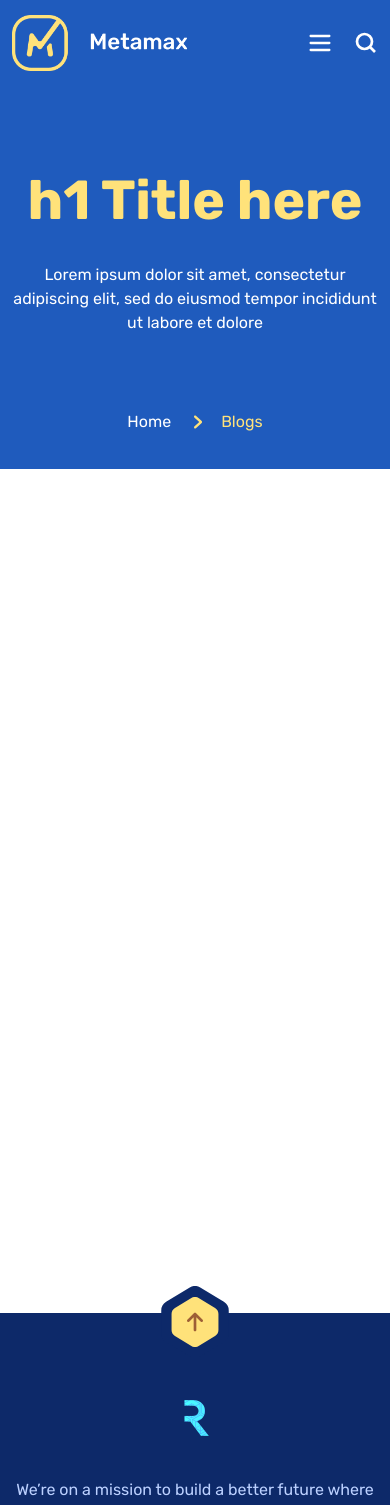
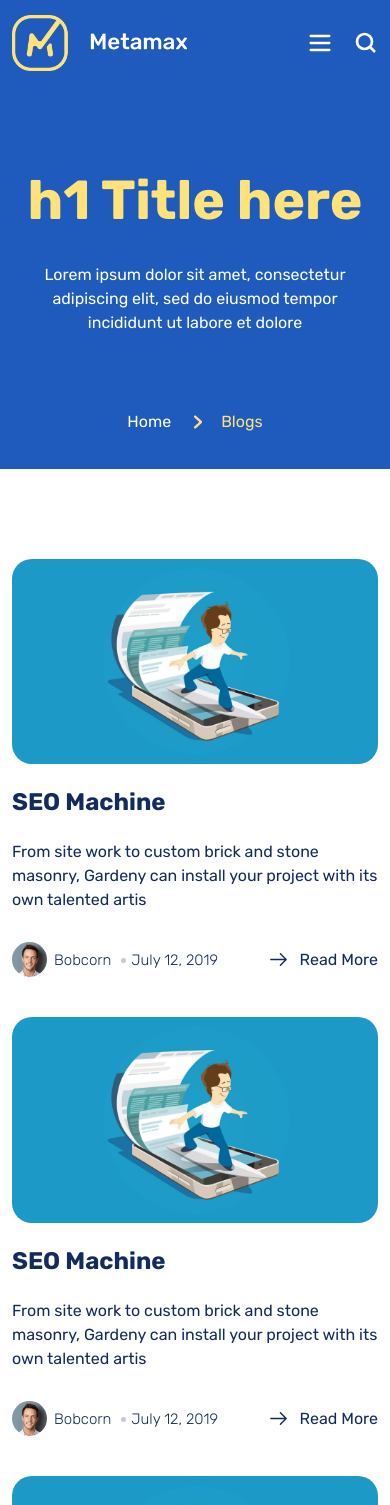
Before and after one commit to basharghawi/ssrbeef, a Next.js app: page /blogs in a window 390 px wide. Shown: the top 1505 px of the page. Built offline with nearby package versions, Linux system fonts and the light colour scheme.

Commit message:
created blogs items in blogs page & modified breadcrumbs

```diff
--- /dev/null
+++ b/app/_components/blog-item/blog-item.css
@@ -0,0 +1,206 @@
+.blog-item {
+  display: flex;
+  align-items: center;
+  width: 100%;
+  margin-top: 40px;
+
+  @media (max-width: 1030px) {
+    flex-wrap: wrap;
+  }
+
+  &:hover {
+    & .blog-item__img {
+      & img {
+        transform: scale(1.07) rotate(2deg);
+      }
+    }
+  }
+}
+
+.blog-item .blog-item__img {
+  flex: 0 0 47%;
+  max-width: 47%;
+  padding-right: 50px;
+
+  [dir=rtl] & {
+    padding-right: unset;
+    padding-left: 50px;
+  }
+
+  @media (max-width: 1030px) {
+    flex: 0 0 100%;
+    max-width: 100%;
+    padding-right: 0;
+    margin-bottom: 20px;
+    [dir=rtl] & {
+      padding-left: 0;
+    }
+  }
+
+  & a {
+    display: block;
+    border-radius: 20px;
+    overflow: hidden;
+    & img {
+      transition: all .4s;
+    }
+  }
+}
+
+.blog-item .blog-item__info {
+  color: rgb(20, 43, 95);
+  & h2 {
+    font-size: 24px;
+    font-weight: bold;
+    & a {
+      transition: color .4s;
+      &:hover {
+        color: rgb(58, 150, 234);
+      }
+    }
+  }
+
+  & p {
+    margin-top: 20px;
+  }
+
+  & .info-bottom {
+    display: flex;
+    align-items: center;
+    justify-content: space-between;
+    margin-top: 30px;
+    position: relative;
+
+    @media (max-width: 1030px) {
+      &::before {
+        display: none;
+      }
+    }
+
+    &::before {
+      content: '';
+      width: 100%;
+      height: 1px;
+      background-color: rgba(26,57,127, 0.2);
+      position: absolute;
+      top: 50%;
+      margin-top: -.5px;
+    }
+
+    & .info-bottom__content {
+      position: relative;
+      display: flex;
+      align-items: center;
+      background-color: #fff;
+      padding-right: 40px;
+      font-size: 15px;
+      font-weight: 300;
+
+      [dir=rtl] & {
+        padding-right: unset;
+        padding-left: 40px;
+      }
+
+      @media (max-width: 1030px) {
+        padding-right: 10px;
+        [dir=rtl] & {
+          padding-left: 10px;
+        }
+      }
+
+      & .content-author {
+        display: flex;
+        align-items: center;
+        gap: 15px;
+
+        @media (max-width: 1030px) {
+          gap: 7px;
+        }
+      }
+      & .content-author img {
+        border-radius: 50%;
+        height: 35px;
+        width: 35px;
+      }
+
+      & .content-date {
+        padding-left: 20px;
+        margin-left: 15px;
+        position: relative;
+
+        [dir=rtl] & {
+          padding-left: unset;
+          margin-left: unset;
+          padding-right: 20px;
+          margin-right: 15px;
+
+          &::before {
+            left: unset;
+            right: 0;
+          }
+        }
+
+        @media (max-width: 1030px) {
+          padding-left: 10px;
+          margin-left: 10px;
+
+          [dir=rtl] & {
+            padding-right: 10px;
+            margin-right: 10px;
+          }
+        }
+
+        &::before {
+          content: "";
+          height: 5px;
+          width: 5px;
+          position: absolute;
+          border-radius: 50%;
+          background-color: #142b5f;
+          opacity: .25;
+          top: 9px;
+          left: 0;
+        }
+      }
+    }
+
+    & .info-bottom__read-more {
+      position: relative;
+      padding-left: 40px;
+      background-color: #fff;
+      display: flex;
+      align-items: center;
+      gap: 10px;
+      transition: gap .4s;
+
+      &::before {
+        content: "";
+        background-image: url('/images//arrow-right-dark-blue.svg');
+        background-repeat: no-repeat;
+        background-size: contain;
+        width: 23px;
+        height: 23px;
+      }
+
+      [dir=rtl] & {
+        padding-left: unset;
+        padding-right: 40px;
+
+        &::before {
+          transform: scaleX(-1);
+        }
+      }
+
+      @media (max-width: 1030px) {
+        padding-left: 10px;
+        [dir=rtl] & {
+          padding-right: 10px;
+        }
+      }
+
+      &:hover {
+        gap: 4px;
+      }
+    }
+  }
+}
--- /dev/null
+++ b/app/_components/blog-item/blog-item.tsx
@@ -0,0 +1,36 @@
+import Image from "next/image"
+import Link from "next/link"
+
+import "./blog-item.css";
+
+export const BlogItem = () => {
+  return (
+    <article className="blog-item">
+      <div className="blog-item__img">
+        <Link href="blogs/1">
+          <Image src="/images/post-list-img9-1.jpg" alt="post img" width={1024} height={567} />
+        </Link>
+      </div>
+      <div className="blog-item__info">
+        <h2>
+          <Link href="blogs/1">
+            SEO Machine
+          </Link>
+        </h2>
+        <p>From site work to custom brick and stone masonry, Gardeny can install your project with its own talented artis</p>
+        <div className="info-bottom">
+          <div className="info-bottom__content">
+            <div className="content-author">
+              <Image src="/images/author-img.png" alt="author name" width={35} height={35} />
+              <span>Bobcorn</span>
+            </div>
+            <div className="content-date">July 12, 2019</div>
+          </div>
+          <Link href="blogs/1" className="info-bottom__read-more">
+            Read More
+          </Link>
+        </div>
+      </div>
+    </article>
+  )
+}
--- a/app/_components/breadcrumbs/breadcrumbs.css
+++ b/app/_components/breadcrumbs/breadcrumbs.css
@@ -62,3 +62,19 @@
     }
   }
 }
+
+.breadcrumbs.sub {
+  padding-bottom: 180px;
+}
+
+.breadcrumbs.sub .page-info h1 {
+  font-size: 36px;
+}
+
+.breadcrumbs.sub .page-info p {
+  display: none;
+}
+
+.breadcrumbs.sub .page-breadcrumb {
+  margin-top: 25px;
+}
--- a/app/_components/breadcrumbs/breadcrumbs.tsx
+++ b/app/_components/breadcrumbs/breadcrumbs.tsx
@@ -5,8 +5,13 @@ import Link from "next/link";
 
 import "./breadcrumbs.css";
 import { usePathname } from "next/navigation";
+import { FunctionComponent } from "react";
 
-export default function Breadcrumbs() {
+interface Props {
+  type: "landing" | "sub"
+}
+
+export const Breadcrumbs: FunctionComponent<Props> = ({ type }) => {
   const paths = usePathname();
   const pathNames = paths.split('/').filter((path) => path);
   const pathItems = pathNames
@@ -16,7 +21,8 @@ export default function Breadcrumbs() {
     }));
 
   return (
-    <section className="breadcrumbs relative">
+    <section className={"breadcrumbs relative " + type}>
+      <div className="container">
         <Image src="/bgs/bg10.jpg" alt="breadcrumb bg" fill />
         <div className="container text-center relative">
           <div className="page-info">
@@ -41,6 +47,7 @@ export default function Breadcrumbs() {
             }
           </ul>
         </div>
+      </div>
     </section>
   )
 }
--- a/app/blogs/[id]/page.tsx
+++ b/app/blogs/[id]/page.tsx
@@ -1,10 +1,10 @@
-import Breadcrumbs from "@/app/_components/breadcrumbs/breadcrumbs";
+import { Breadcrumbs } from "@/app/_components/breadcrumbs/breadcrumbs";
 
 
 export default function Page() {
   return (
     <>
-      <Breadcrumbs />
+      <Breadcrumbs type="sub" />
     </>
   )
 }
--- a/app/blogs/blogs.css
+++ b/app/blogs/blogs.css
@@ -1,3 +1,3 @@
 .blogs-page {
-  height: 100vh;
+  padding: 50px 0 130px;
 }
--- a/app/blogs/page.tsx
+++ b/app/blogs/page.tsx
@@ -1,14 +1,26 @@
 
-import Breadcrumbs from "../_components/breadcrumbs/breadcrumbs";
+import { BlogItem } from "../_components/blog-item/blog-item";
+import { Breadcrumbs } from "../_components/breadcrumbs/breadcrumbs";
 import "./blogs.css";
 
 export default function Page() {
   return (
     <>
-      <Breadcrumbs />
-      <div className="blogs-page">
-
-      </div>
+      <Breadcrumbs type="landing" />
+      <section className="blogs-page">
+        <div className="container">
+          <div className="row">
+            <div className="col-md-12 col-sm-12 col-lg-9">
+              {
+                Array.from({ length: 5 }, (v, i) =>
+                  <BlogItem key={i} />
+                )
+              }
+            </div>
+            <div className="col-md-12 col-sm-12 col-lg-3"></div>
+          </div>
+        </div>
+      </section>
     </>
   );
 }
```
Also changed, not shown: public/images/arrow-right-dark-blue.svg (added), public/images/post-list-img9-1.jpg (added). Lines whose indentation alone changed are shown as unchanged.
